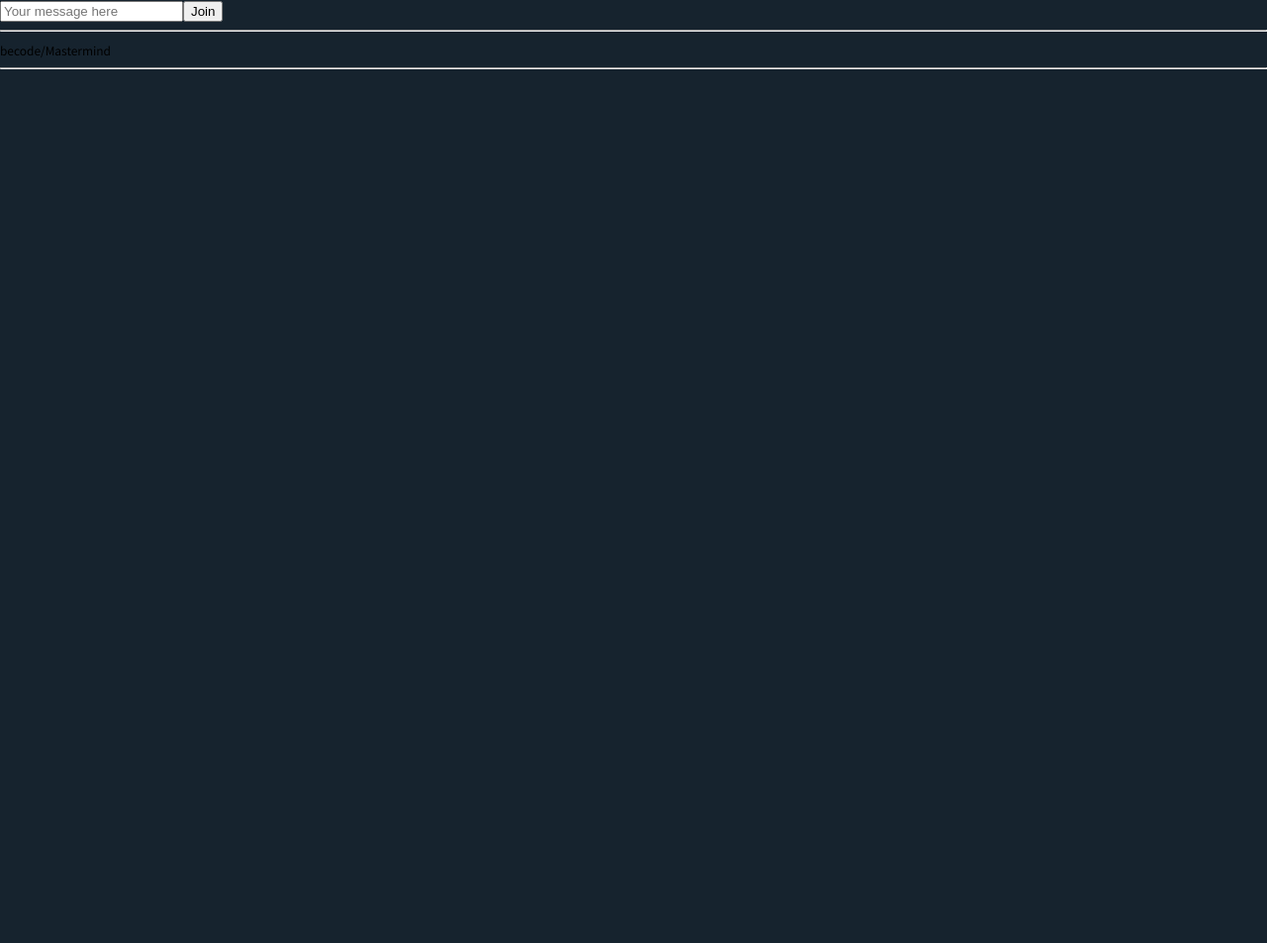
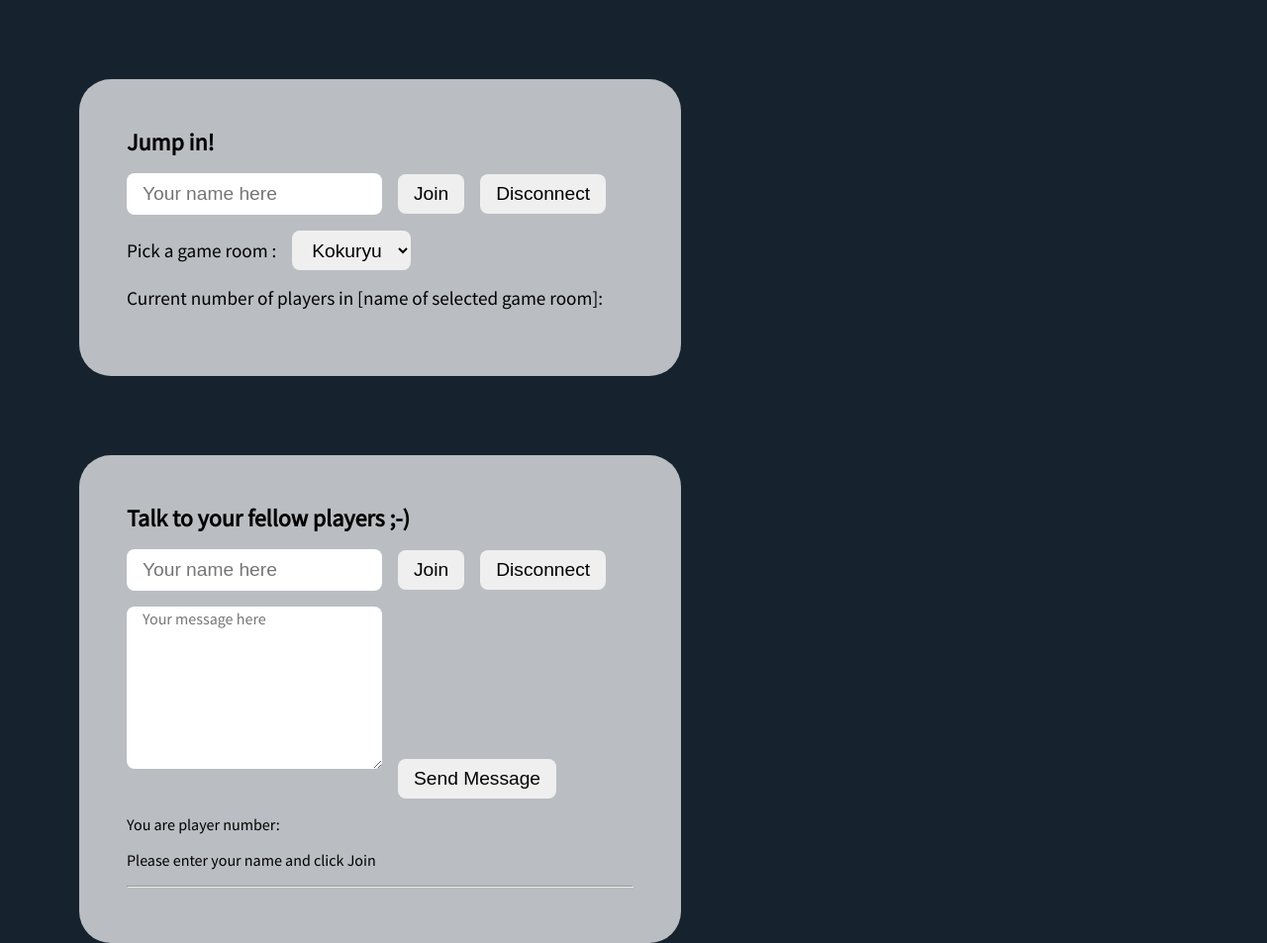
Before and after one commit to Elias2702/sake, a React app: page / in a window 1280 px wide. Shown: the whole page at 99% size. Before the commit the page ends 800 px from the top, so only its background shows below. Built offline with nearby package versions, Linux system fonts and the light colour scheme.

Commit message:
component restructuring and some styling

```diff
--- a/src/client/components/chat.js
+++ b/src/client/components/chat.js
@@ -104,7 +104,6 @@ export default class HelloWorld extends React.Component {
                 </form>
                 <form>
                     <textarea
-                        type="textarea"
                         name="message"
                         placeholder="Your message here"
                         rows="5"
@@ -116,7 +115,7 @@ export default class HelloWorld extends React.Component {
                 <p>{`You are player number: ${this.state.playernumber}`}</p>
                 <p>{this.state.welcomeMessage}</p>
                 <hr />
-                <p>{messageItem}</p>
+                {messageItem}
             </div>
         );
     }
--- a/src/client/components/home.js
+++ b/src/client/components/home.js
@@ -1,74 +1,12 @@
 import * as React from "react";
-import io from "socket.io-client";
 import Chat from "./chat";
+import Join from "./join";
 
 export default class Home extends React.Component {
-    constructor(props) {
-        super(props);
-        this.state = {
-            nbrPlayer: 1,
-            newserverName: "newServer",
-            serverName: "Server name",
-            socket: "",
-        };
-        this.handelChange = this.handelChange.bind(this);
-        this.initSocket = this.initSocket.bind(this);
-    }
-    handelChange(data) {
-        this.setState({
-            [data.target.name]: data.target.value,
-        });
-    }
-
-    async initSocket() {
-        await this.setState({
-            socket: io.connect("http://localhost:8082"),
-        });
-        this.state.socket.on("news", data => {
-            console.log(data);
-            this.state.socket.emit("my other event", {my: "data"});
-        });
-    }
-
     render() {
         return (
-            <div className="homeContainer">
-                <h1>{"Mastermind"}</h1>
-                <div>
-                    <form>
-                        <label>{"creation d'un nouveau serveur "}</label>
-                        <input
-                            type="text"
-                            onChange={this.handelChange}
-                            name="newServerName"
-                            value={this.state.serverName}
-                        />
-                        <label>{"nombre de joueur"}</label>
-                        <input
-                            type="number"
-                            max="4"
-                            min="1"
-                            value={this.state.nbrPlayer}
-                            onChange={this.handelChange}
-                            name="nbrPlayer"
-                        />
-                        <button onClick={this.initSocket}>{"Create"}</button>
-                    </form>
-                </div>
-                <form>
-                    <label>{"Join a server"}</label>
-                    <input
-                        type="text"
-                        onChange={this.handelChange}
-                        name="serverName"
-                    />
-                    <button onClick={this.initSocket}>{"Join"}</button>
-                </form>
-                <hr />
-                <br />
-                <br />
-                <br />
-
+            <div>
+                <Join />
                 <Chat />
             </div>
         );
--- /dev/null
+++ b/src/client/components/join.js
@@ -0,0 +1,78 @@
+import * as React from "react";
+import io from "socket.io-client";
+
+export default class Join extends React.Component {
+    constructor(props) {
+        super(props);
+        this.state = {
+            nbrPlayer: 1,
+            newserverName: "newServer",
+            serverName: "Server name",
+            socket: "",
+            playername: "",
+        };
+        this.handleChange = this.handleChange.bind(this);
+        this.handlePlayerName = this.handlePlayerName.bind(this);
+        this.initSocket = this.initSocket.bind(this);
+    }
+
+    handleChange(data) {
+        this.setState({
+            [data.target.name]: data.target.value,
+        });
+    }
+
+    handlePlayerName(event) {
+        this.setState({playername: event.target.value});
+    }
+
+    async initSocket() {
+        await this.setState({
+            socket: io.connect("http://localhost:8082"),
+        });
+        this.state.socket.on("news", data => {
+            console.log(data);
+            this.state.socket.emit("my other event", {my: "data"});
+        });
+    }
+
+    render() {
+        return (
+            <div className="join card">
+                <h1>{"Jump in!"}</h1>
+                <form>
+                    <div>
+                        <input
+                            type="text"
+                            name="playername"
+                            placeholder="Your name here"
+                            value={this.state.playername}
+                            onChange={this.handlePlayerName}
+                        />
+                        <button onClick={this.initSocket}>{"Join"}</button>
+                        <button onClick={this.disconnect}>
+                            {"Disconnect"}
+                        </button>
+                    </div>
+                    <div>
+                        <label>{"Pick a game room :"}</label>
+                        <select name="Rooms">
+                            <option value="1">{"Kokuryu"}</option>
+                            <option value="2">{"Otokoyama"}</option>
+                            <option value="3">{"Juyondai"}</option>
+                            <option value="4">{"Stefanyotounu"}</option>
+                            <option value="5">{"Dewatsuru"}</option>
+                        </select>
+                    </div>
+                    <div>
+                        <p>
+                            {
+                                "Current number of players in [name of selected game room]:"
+                            }
+                        </p>
+                    </div>
+                </form>
+            </div>
+        );
+    }
+}
--- a/src/client/components/routes.js
+++ b/src/client/components/routes.js
@@ -12,8 +12,8 @@ class Routes extends React.Component {
             <Router>
                 <div className="container">
                     <Switch>
-                        <Route exact path="/" component={Login} />
-                        <Route path="/coucou" component={Home} />
+                        <Route exact path="/" component={Home} />
+                        <Route path="/coucou" component={Login} />
                     </Switch>
                 </div>
             </Router>
--- a/src/client/scss/app.scss
+++ b/src/client/scss/app.scss
@@ -4,6 +4,68 @@ body {
     background-color: rgba(22, 35, 46, 1);
     font-family: 'Source Sans Pro', sans-serif;
 }
+
+// ======= JOIN SERVER CONSOLE
+
+.join.card {
+    width: 40%;
+    max-width: 40%;
+    max-height: 50rem;
+    margin-left: 5rem;
+    background-color: rgba(255,255,255,0.7);
+    border-radius: 2rem;
+    padding: 3rem;
+    margin-top: 5rem;
+    margin-bottom: 5rem;
+}
+
+.join.card h1 {
+    font-size: 1.5rem;
+    margin-top: 0;
+}
+
+.join.card p , label {
+    font-size: 1.2rem;
+    margin-top: 0
+}
+
+.join.card input {
+    border: none;
+    border-radius: 0.5rem;
+    height: 2.5rem;
+    width: 15rem;
+    padding-left: 1rem;
+    font-size: 1.2rem;
+    margin-bottom: 1rem;
+}
+
+.join.card select {
+    border: none;
+    border-radius: 0.5rem;
+    height: 2.5rem;
+    width: 7.5rem;
+    padding-left: 1rem;
+    font-size: 1.2rem;
+    margin-bottom: 1rem;
+    margin-left: 1rem;
+}
+
+.join.card button {
+    border: none;
+    border-radius: 0.5rem;
+    height: 2.5rem;
+    font-size: 1.2rem;
+    padding-left: 1rem;
+    padding-right: 1rem;
+    margin-left: 1rem;
+    cursor: pointer;
+}
+
+.join.card button:hover {
+    background-color: rgba(123, 239, 178, 1);
+}
+
+// ======= CHAT CONSOLE
 
 .chat.card {
     width: 40%;
@@ -38,7 +100,9 @@ body {
     padding-left: 1rem;
     font-size: 1.2rem;
     margin-bottom: 1rem;
-
+    font-family: 'Source Sans Pro', sans-serif;
+    font-size: 1rem;
+    font-weight: 400;
 }
 
 .chat.card button {
```
